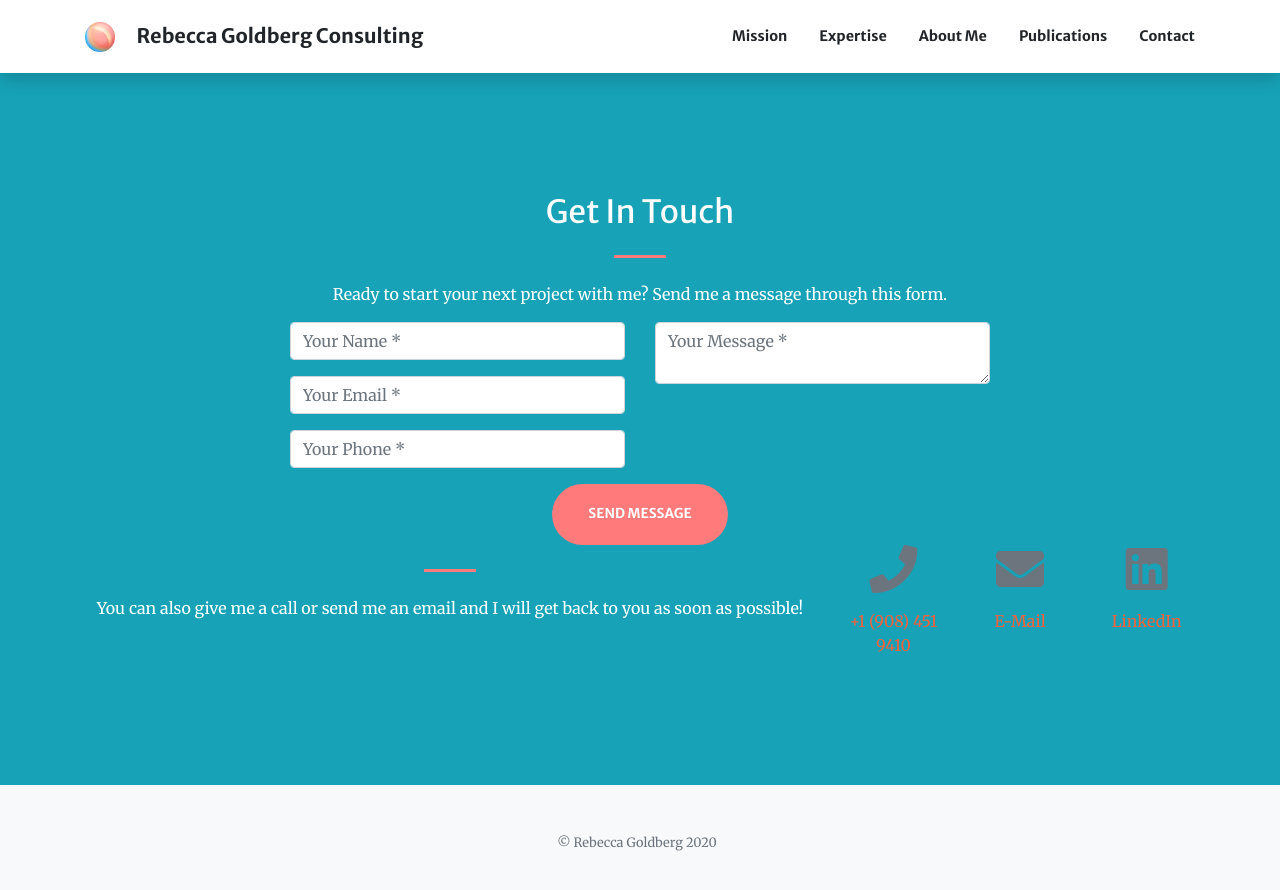
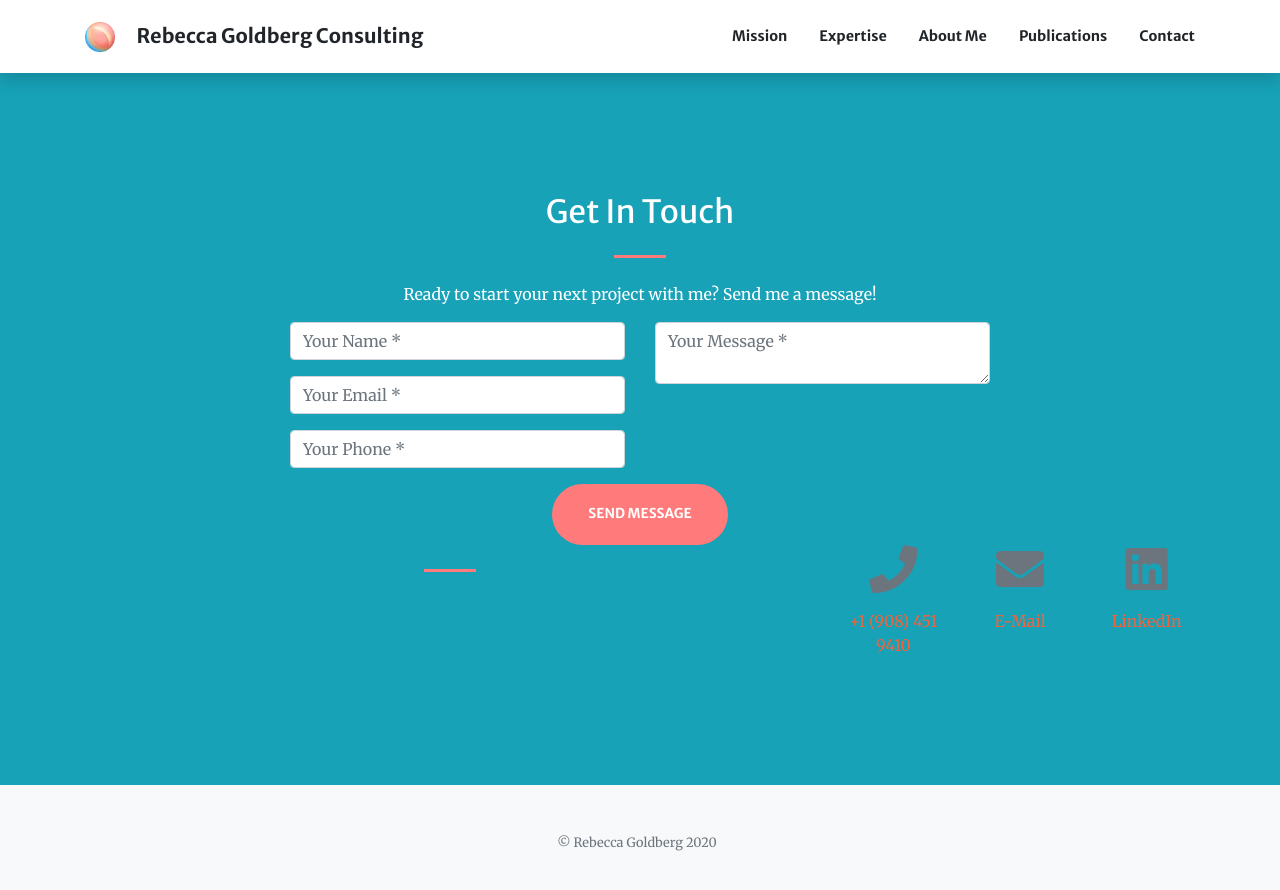
Before and after one commit to rebeccagoldberg/rebeccagoldberg.github.io, a Jekyll site: the page built from index.md, in a window 1280 px wide and 900 px high, scrolled down 4381 px. Shown: the top 890 px of the window. Built offline with Jekyll 4.4.1, drawn with Linux system fonts in a browser that asks for light colours.

Commit message:
Update index.md

```diff
--- a/index.md
+++ b/index.md
@@ -124,10 +124,7 @@ sections:
     title: Get In Touch
     background_style: bg-info text-white
     text: >-
-      Ready to start your next project with me? Send me a message through this form.
-    text2:  >-
-      You can also give me a call or send me an email
-      and I will get back to you as soon as possible!
+      Ready to start your next project with me? Send me a message!
     actions:
     - title: +1 (908) 451 9410
       icon: fa-phone
```
